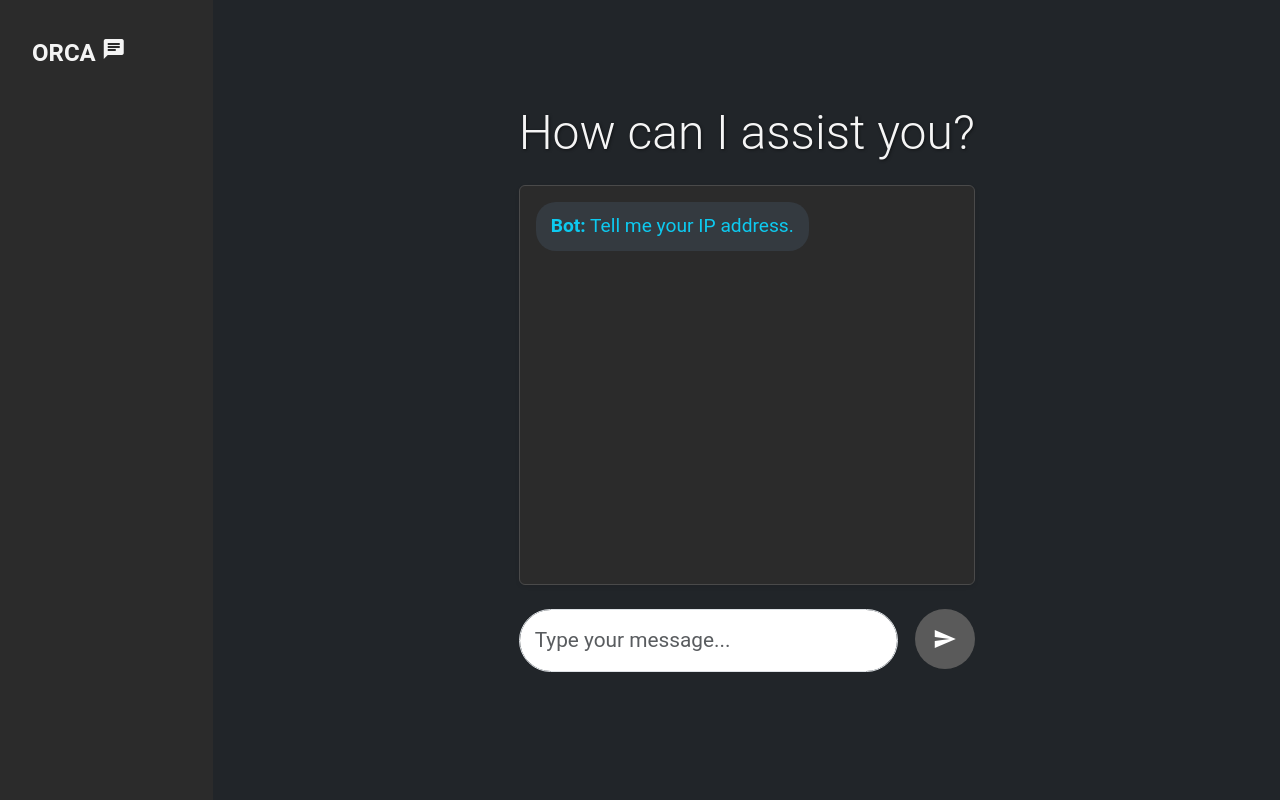
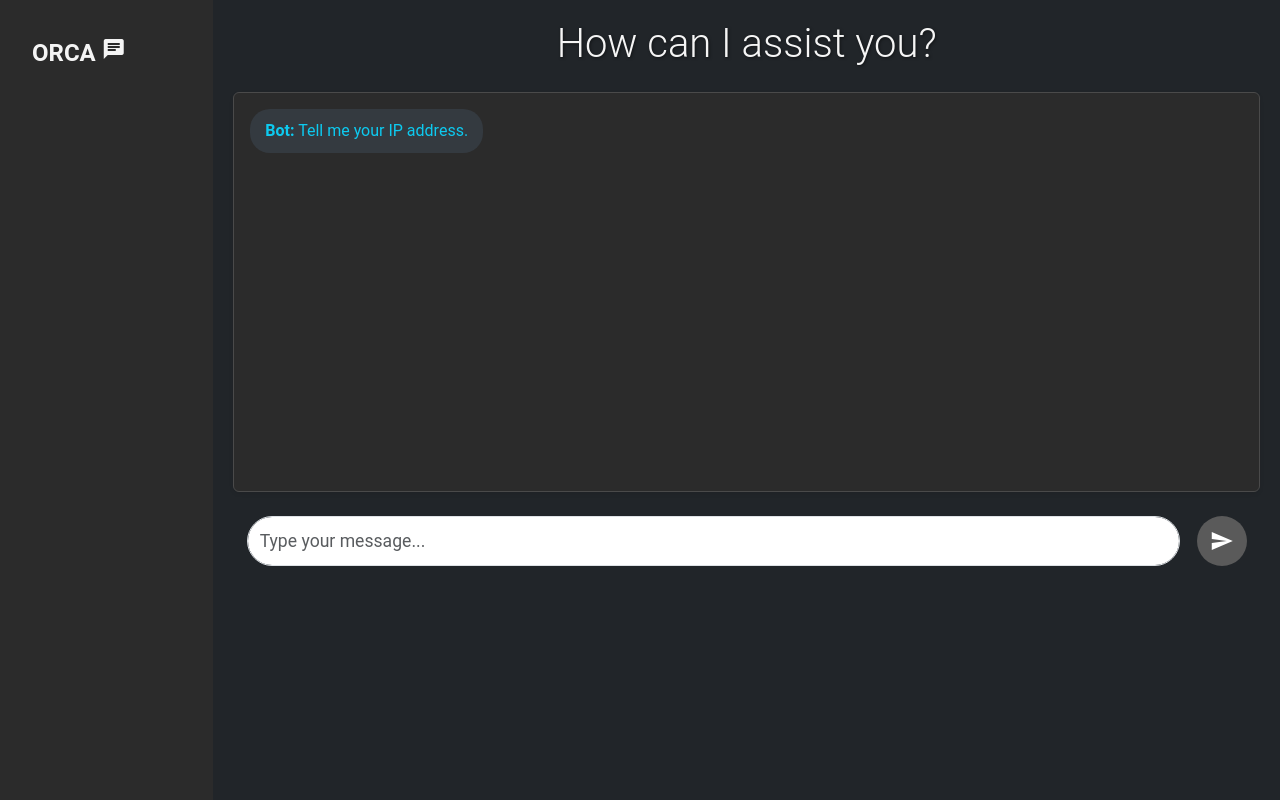
Before and after one commit to Hamza-Tahirr/Azure-OpenAI-Model-based-Tool-Calling-Agent-using-LangGraph, a Flask app: page / in a window 1280 px wide. Run offline with Flask 3, Linux system fonts and the light colour scheme; parts of the project's set-up code (start-up, migrations or seed data) failed here and were passed over.

Commit message:
width adjusted

```diff
--- a/static/css/style.css
+++ b/static/css/style.css
@@ -14,8 +14,7 @@ body {
 }
 
 .sidebar.hidden {
-    transform: translateX(-100%);
-    opacity: 0;
+    display: none;
 }
 
 .sidebar a {
@@ -34,10 +33,6 @@ body {
 
 .main-content {
     padding: 20px;
-    display: flex;
-    flex-direction: column;
-    align-items: center;
-    justify-content: center;
     min-height: 100vh;
     transition: padding 0.3s ease;
 }
@@ -56,6 +51,7 @@ body {
     gap: 10px;
     scrollbar-width: none; /* Hide scrollbar for Firefox */
     -ms-overflow-style: none;  /* IE and Edge */
+    width: 100%;
 }
 
 #chat-box::-webkit-scrollbar {
@@ -64,7 +60,7 @@ body {
 
 .input-group {
     width: 100%;
-    max-width: 800px;
+    max-width: 1000px;
     display: flex;
     gap: 10px;
     transition: max-width 0.3s ease;
@@ -139,60 +135,9 @@ body {
 }
 
 .slide-in-right {
-    animation: slide-in-right 0.5s ease;
+    animation: slide-in-right 0.5s ease-out;
 }
 
 .slide-in-left {
-    animation: slide-in-left 0.5s ease;
+    animation: slide-in-left 0.5s ease-out;
 }
-
-/* Mobile-specific styles */
-@media (max-width: 768px) {
-    .sidebar {
-        transform: translateX(-100%);
-        opacity: 0;
-    }
-
-    .input-group {
-        flex-direction: column;
-        align-items: stretch;
-    }
-
-    .btn-outline-secondary {
-        width: 100%;
-        height: 45px;
-    }
-
-    .form-control {
-        width: 100%;
-        margin-bottom: 10px;
-    }
-}
-
-/* Extra-large screens (1200px and above) */
-@media (min-width: 1200px) {
-    .main-header {
-        font-size: 3rem;
-        margin-bottom: 30px;
-    }
-
-    #chat-box {
-        max-width: 1000px;
-        padding: 20px;
-        font-size: 1.2rem;
-    }
-
-    .input-group {
-        max-width: 1000px;
-    }
-
-    .form-control {
-        font-size: 1.3rem;
-        padding: 15px;
-    }
-
-    .btn-outline-secondary {
-        width: 60px;
-        height: 60px;
-    }
-}
--- a/templates/chatbot.html
+++ b/templates/chatbot.html
@@ -32,7 +32,7 @@
             </nav>
 
             <!-- Main Content -->
-            <main class="col-md-9 ms-sm-auto col-lg-10 main-content">
+            <main class="col-12 col-md-10 main-content">
                 <div class="text-center">
                     <h1 class="main-header display-5 mb-4">How can I assist you?</h1>
                     <div id="chat-box" class="rounded shadow-sm p-3 mb-4" style="height: 400px; overflow-y: auto; border: 1px solid #4a4a4a; background-color: #2b2b2b; scroll-behavior: smooth;"></div>
```
